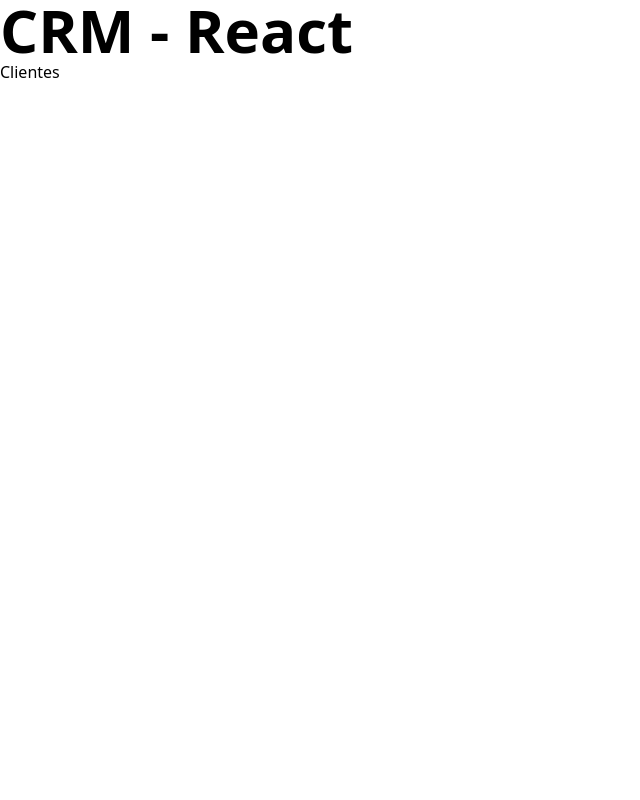
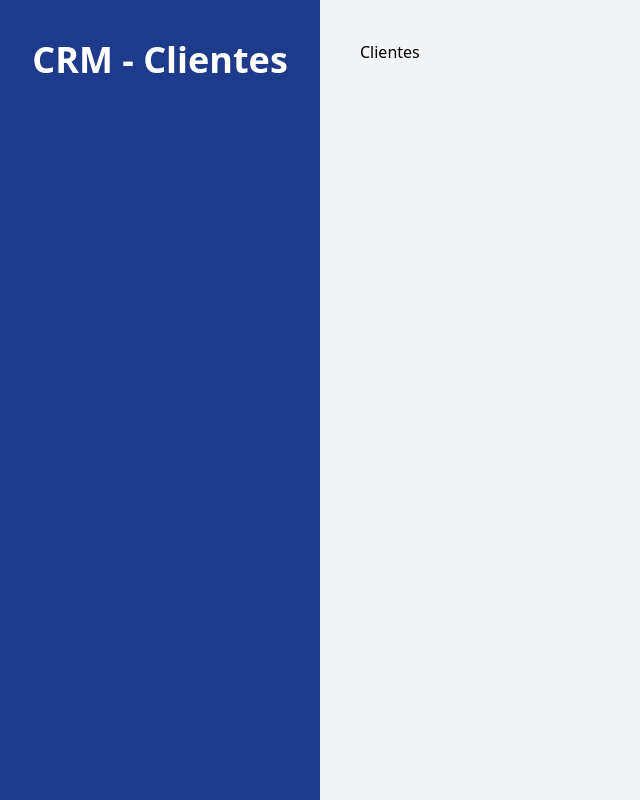
Before and after one commit to centinelaCode/admin-clientes, a React (Vite) app: page / in a window 1280 px wide. Shown: the whole page, without its empty margins (0-640 px from the left). Built offline with nearby package versions, Linux system fonts and the light colour scheme.

Commit message:
[ADD] Se dan estilos al Layout, se define la izquierda para un aside y el resto para contenido de cada componente

```diff
--- a/index.html
+++ b/index.html
@@ -4,9 +4,9 @@
     <meta charset="UTF-8" />
     <link rel="icon" type="image/svg+xml" href="/vite.svg" />
     <meta name="viewport" content="width=device-width, initial-scale=1.0" />
-    <title>Vite + React</title>
+    <title>CRM - React Router DOM </title>
   </head>
-  <body>
+  <body class="min-h-screen bg-gray-100">
     <div id="root"></div>
     <script type="module" src="/src/main.jsx"></script>
   </body>
--- a/src/components/Layout.jsx
+++ b/src/components/Layout.jsx
@@ -2,10 +2,14 @@
 
 const Layout = () => {
   return (
-    <div>
-      <h1 className="text-6xl font-bold">CRM - React</h1>
+    <div className="md:flex md:min-h-screen">
+      <aside className="md:w-1/4 bg-blue-900 px-5 py-10">
+        <h2 className="text-4xl font-black text-center text-white">CRM - Clientes</h2>
+      </aside>
 
-      <Outlet />
+      <main className="md:w-3/4 p-10 md:h-screen overflow-scroll">
+        <Outlet />
+      </main>
     </div>
   )
 }
```
